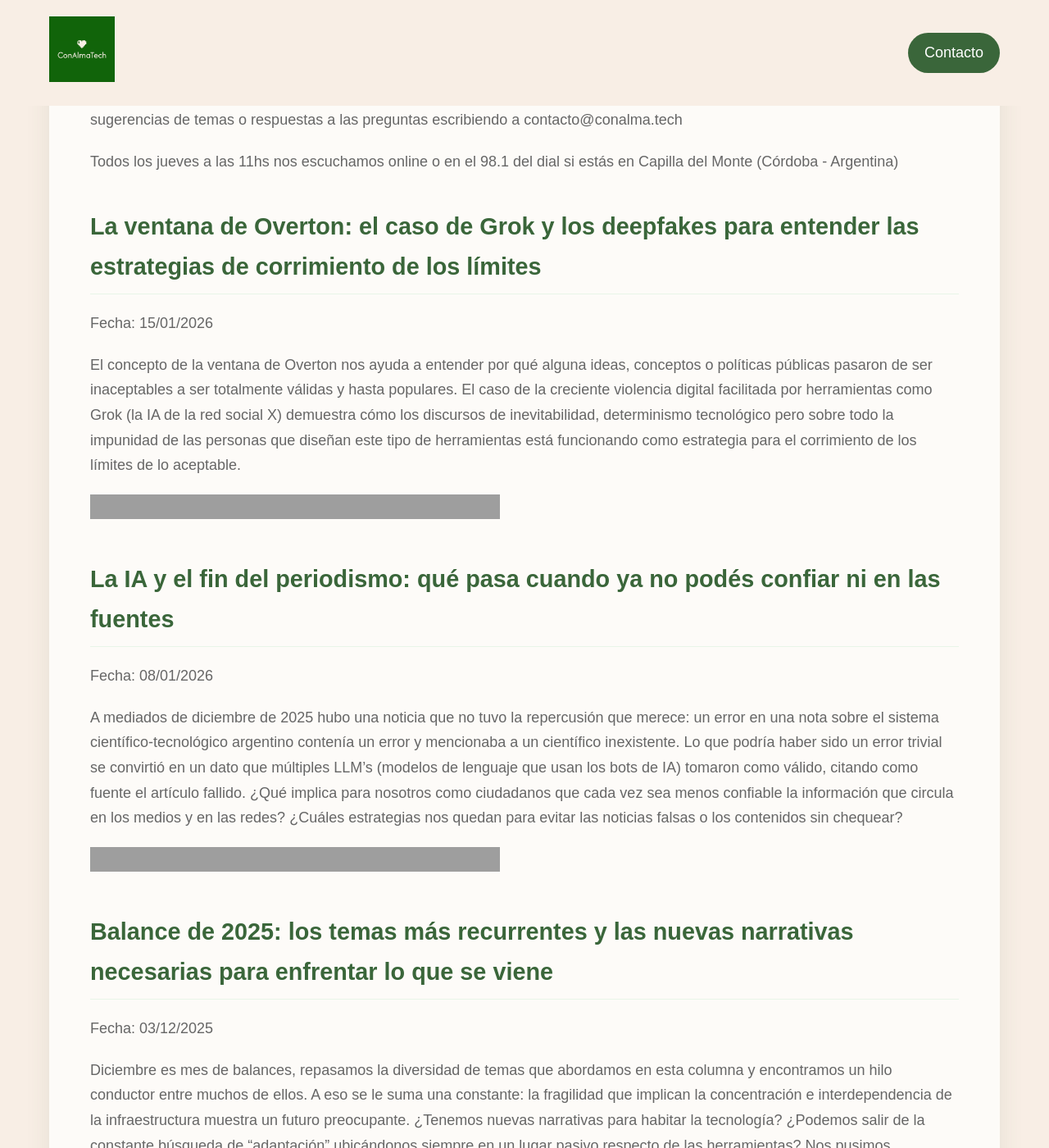
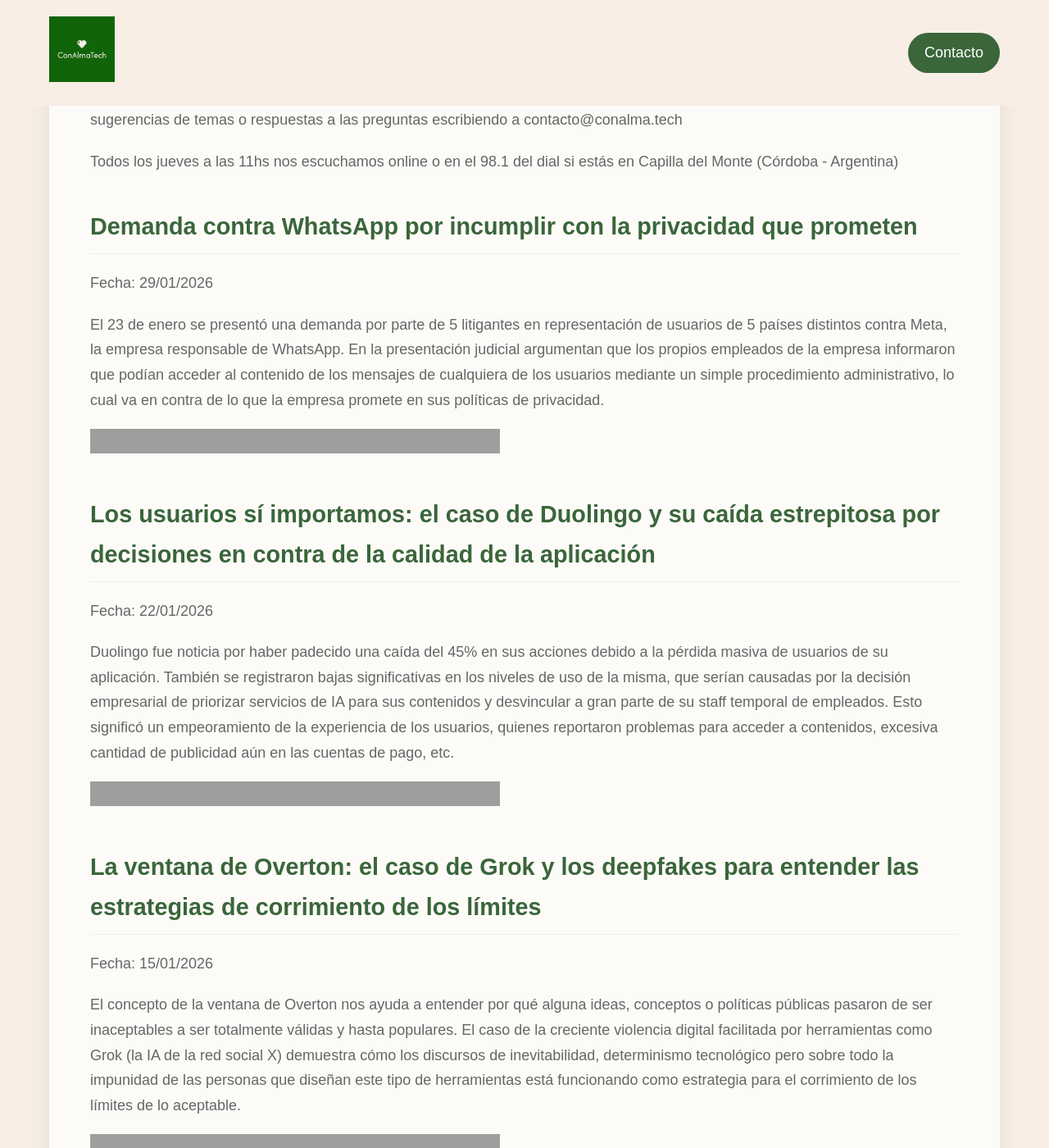
Before and after one commit to anitalmada/anitalmada.github.io, a Jekyll site: the page built from _posts/2026-01-29-columna-radial-semanal.markdown, in a window 1280 px wide and 1400 px high, scrolled down 845 px. Shown: the whole window at 82% size. Built offline with Jekyll 4.4.1, drawn with Linux system fonts in a browser that asks for light colours; some web fonts are replaced; some of the changed text lies outside the part shown; grey boxes are pictures that could not be loaded.

Commit message:
New radio podcast uploads on blogpost

```diff
--- a/_posts/2026-01-15-columna-radial-semanal.markdown
+++ b/_posts/2026-01-29-columna-radial-semanal.markdown
@@ -1,7 +1,7 @@
 ---
 layout: post
 title: "Columna radial semanal"
-date: 2026-01-15 12:53:00 -0300
+date: 2026-01-29 12:53:00 -0300
 categories:
 image: /assets/images/imagenBlogRadio.png
 ---
@@ -11,6 +11,26 @@
 Te dejo el listado actualizado con las columnas disponibles para que las puedas escuchar cuando quieras. Podés dejar comentarios, sugerencias de temas o respuestas a las preguntas escribiendo a contacto@conalma.tech
 
 Todos los jueves a las 11hs nos escuchamos online o en el 98.1 del dial si estás en Capilla del Monte (Córdoba - Argentina)
+
+## **Demanda contra WhatsApp por incumplir con la privacidad que prometen**
+
+Fecha: 29/01/2026
+
+El 23 de enero se presentó una demanda por parte de 5 litigantes en representación de usuarios de 5 países distintos contra Meta, la empresa responsable de WhatsApp. En la presentación judicial argumentan que los propios empleados de la empresa informaron que podían acceder al contenido de los mensajes de cualquiera de los usuarios mediante un simple procedimiento administrativo, lo cual va en contra de lo que la empresa promete en sus políticas de privacidad.
+
+<div style="max-width: 720px; margin: 1rem 0;">
+<iframe src="https://archive.org/embed/columna-tecnologia-29-enero-2026.mp-3" width="500" height="30" frameborder="0" webkitallowfullscreen="true" mozallowfullscreen="true" allowfullscreen></iframe>
+</div>
+
+## **Los usuarios sí importamos: el caso de Duolingo y su caída estrepitosa por decisiones en contra de la calidad de la aplicación**
+
+Fecha: 22/01/2026
+
+Duolingo fue noticia por haber padecido una caída del 45% en sus acciones debido a la pérdida masiva de usuarios de su aplicación. También se registraron bajas significativas en los niveles de uso de la misma, que serían causadas por la decisión empresarial de priorizar servicios de IA para sus contenidos y desvincular a gran parte de su staff temporal de empleados. Esto significó un empeoramiento de la experiencia de los usuarios, quienes reportaron problemas para acceder a contenidos, excesiva cantidad de publicidad aún en las cuentas de pago, etc.
+
+<div style="max-width: 720px; margin: 1rem 0;">
+<iframe src="https://archive.org/embed/columna-tecnologia-22-enero-2026" width="500" height="30" frameborder="0" webkitallowfullscreen="true" mozallowfullscreen="true" allowfullscreen></iframe>
+</div>
 
 ## **La ventana de Overton: el caso de Grok y los deepfakes para entender las estrategias de corrimiento de los límites**
 
```
